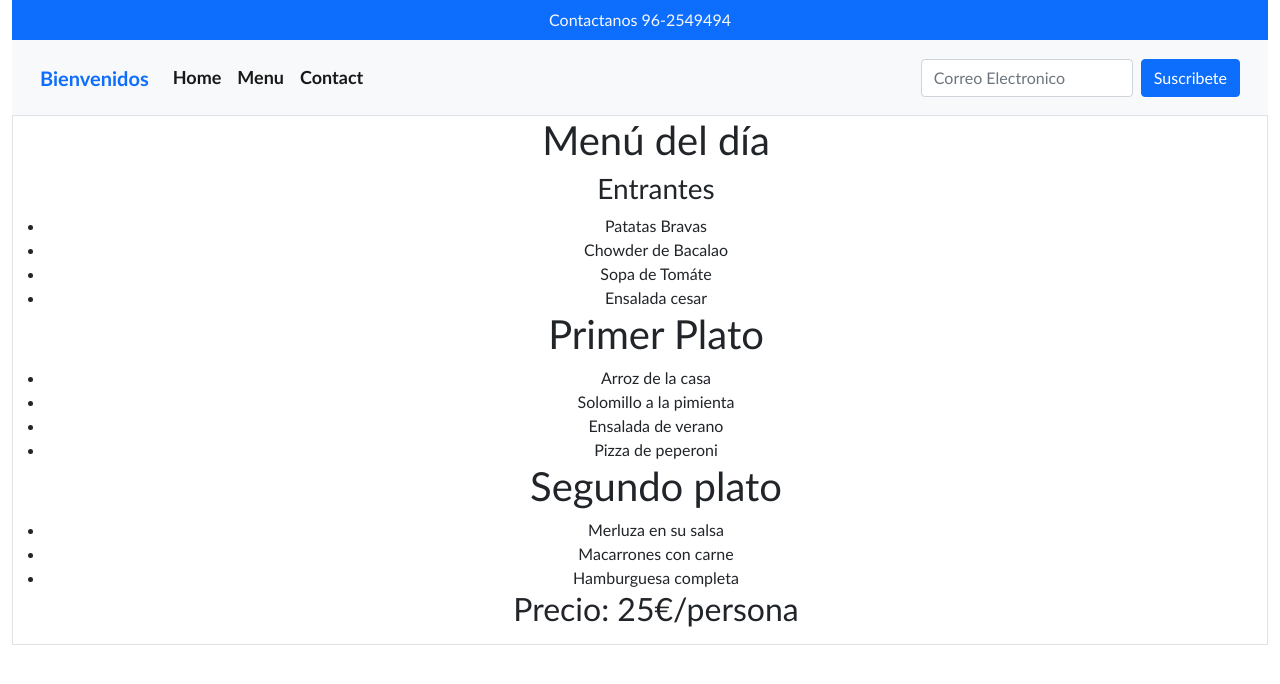
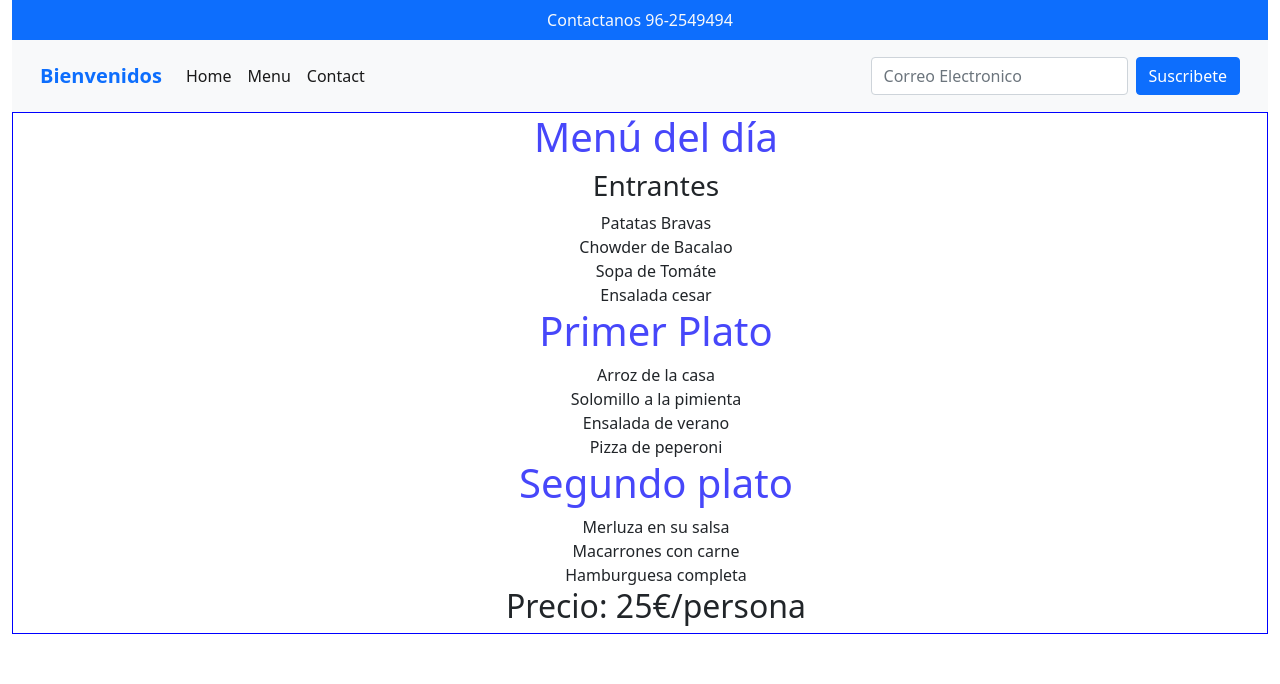
Before and after one commit to Yuiitwitch/Carta_Restaurante, a plain HTML site: page pages/menu.html in a window 1280 px wide. Drawn offline with nearby package versions, Linux system fonts and the light colour scheme.

Commit message:
Mejoras en la pagina
Mejoras en la pagina , para terminar el proyecto de la carta de el restaurante.

```diff
--- a/css/estilo3.css
+++ b/css/estilo3.css
@@ -1,3 +1,12 @@
 body{
     margin:0 0 0 0;
 }
+li{
+    list-style: none;
+}
+.menup{
+    border: solid 1px blue;
+}
+.titulo{
+    color:rgb(71, 71, 250)
+}
--- a/pages/menu.html
+++ b/pages/menu.html
@@ -9,7 +9,7 @@
         integrity="sha384-F3w7mX95PdgyTmZZMECAngseQB83DfGTowi0iMjiWaeVhAn4FJkqJByhZMI3AhiU" crossorigin="anonymous">
     <script src="https://cdn.jsdelivr.net/npm/bootstrap@5.1.1/dist/js/bootstrap.bundle.min.js"
         integrity="sha384-/bQdsTh/da6pkI1MST/rWKFNjaCP5gBSY4sEBT38Q/9RBh9AH40zEOg7Hlq2THRZ" crossorigin="anonymous"></script>
-        <link rel="stylesheet" href="/css/estilo.css">
+        <link rel="stylesheet" href="/css/estilo3.css">
     <title>Proyecto Restaurante</title>
 </head>
 
@@ -30,7 +30,7 @@
                 <div class="collapse navbar-collapse" id="navbarSupportedContent">
                     <ul class="navbar-nav me-auto mb-2 mb-lg-0">
                         <li class="nav-item">
-                            <a class="nav-link active" aria-current="page" href="index.html">Home</a>
+                            <a class="nav-link active" aria-current="page" href="/index.html">Home</a>
                         </li>
                         <li class="nav-item">
                             <a class="nav-link active" href="/pages/menu.html">Menu</a>
@@ -48,22 +48,22 @@
             </div>
         </nav>
         <!-- MENU -->
-        <div class="menu border text-center">
-            <ul>
-                <h1>Menú del día</h1>
+        <div class="menu text-center">
+            <ul class="menup">
+                <h1 class="titulo">Menú del día</h1>
                 <h3>Entrantes</h3>
                 <li>Patatas Bravas</li>
                 <li> Chowder de Bacalao</li>
                 <li> Sopa de Tomáte</li>
                 <li> Ensalada cesar</li>
 
-                <h1>Primer Plato</h1>
+                <h1  class="titulo">Primer Plato</h1>
                 <li>Arroz de la casa</li>
                 <li>Solomillo a la pimienta</li>
                 <li>Ensalada de verano</li>
                 <li>Pizza de peperoni</li>
 
-                <h1>Segundo plato</h1>
+                <h1  class="titulo">Segundo plato</h1>
                 <li>Merluza en su salsa</li>
                 <li>Macarrones con carne</li>
                 <li>Hamburguesa completa</li>
```
Also changed, not shown: pages/contact.html (+1 -1 lines).
